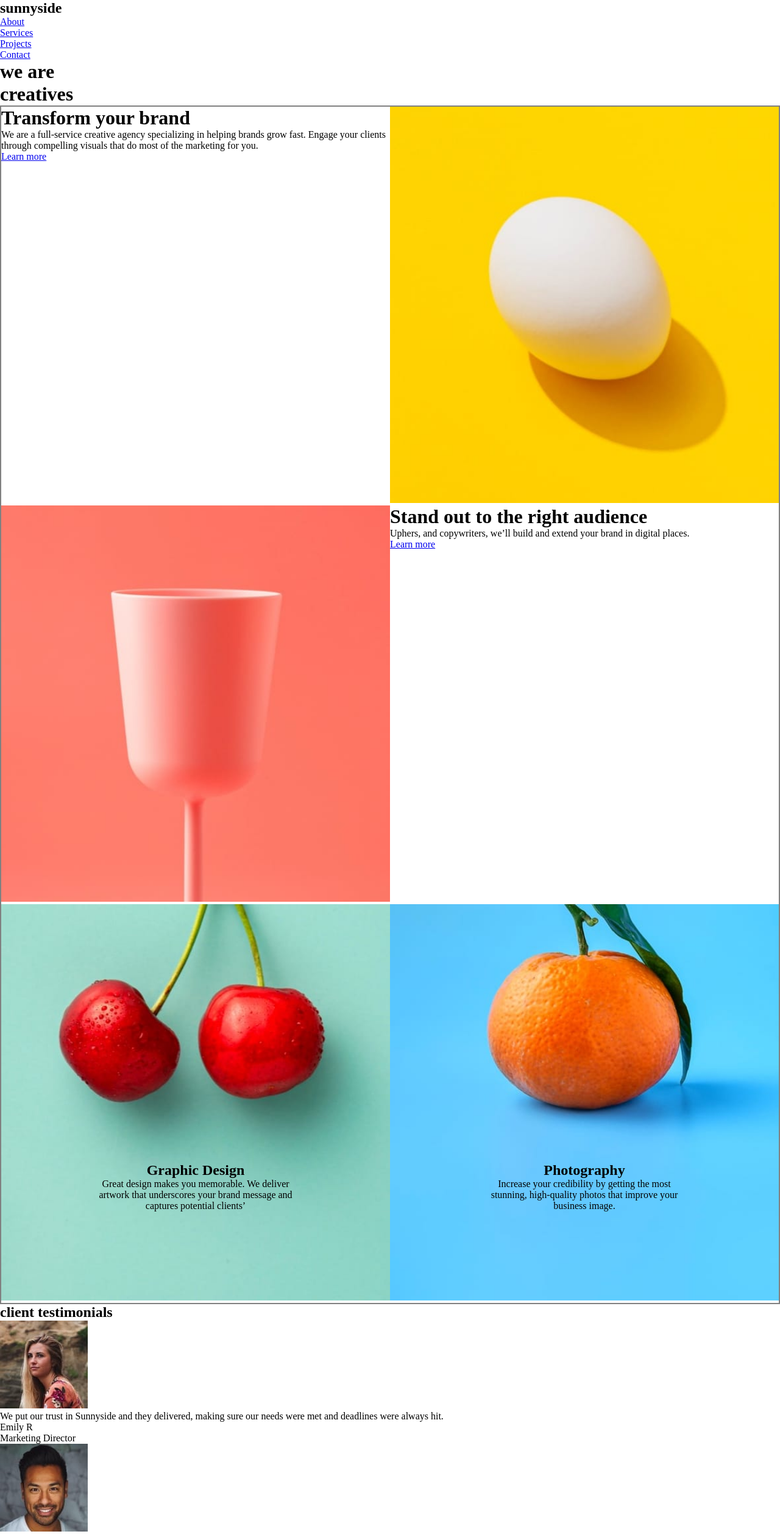
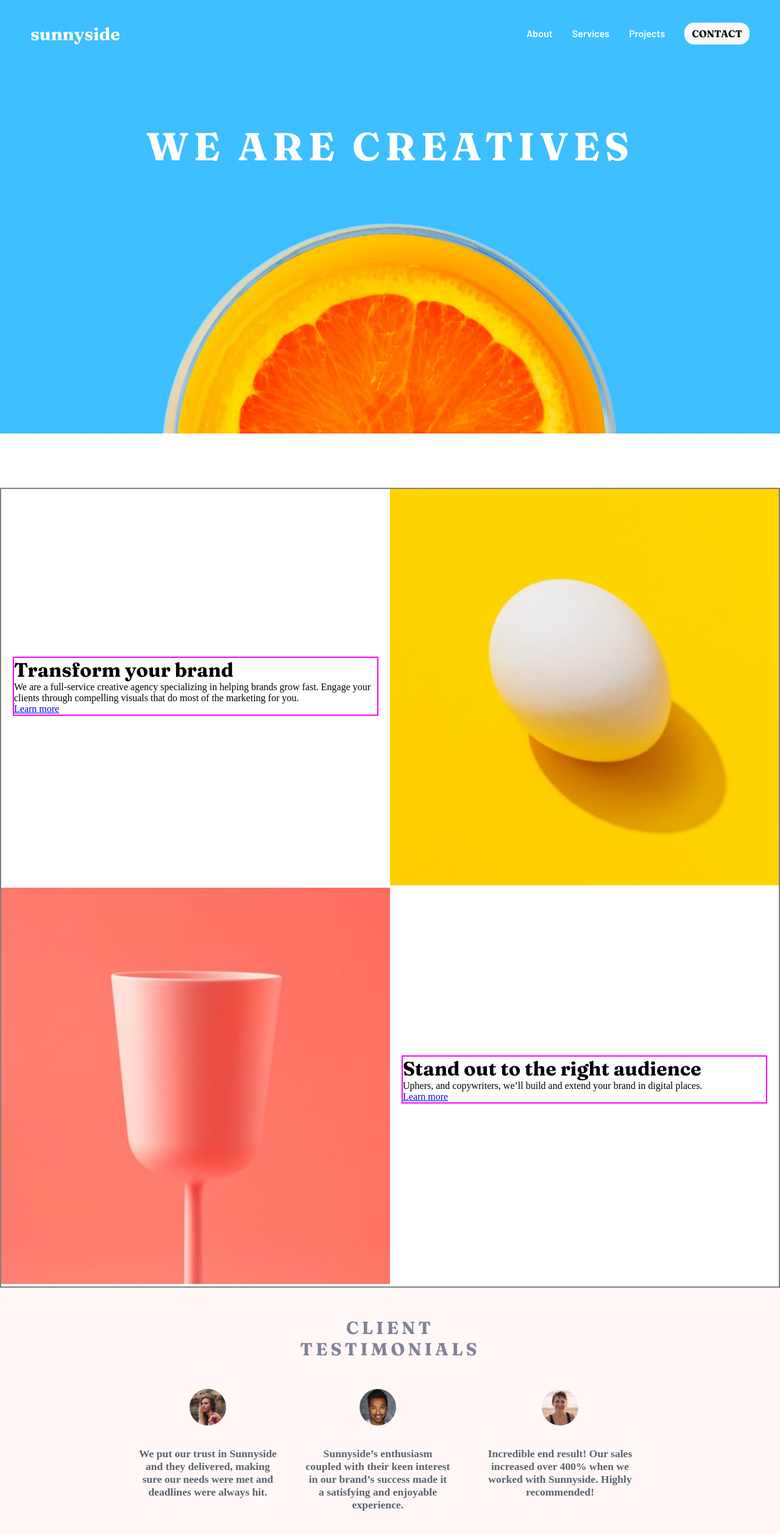
Before and after one commit to IkromBey/Sunny-side-agency-landing-page, a plain HTML site: page index.html in a window 1280 px wide. Shown: the top 2516 px of the page at 61% size. Drawn offline with Linux system fonts and the light colour scheme.

Commit message:
style testimonial and four column img flex section

```diff
--- a/css/style.css
+++ b/css/style.css
@@ -26,23 +26,115 @@
 }
 body {
   background-color: var(--background);
+  font-size: 16px;
 }
+h1, h2 {
+  font-family: "Fraunces", serif;
+}
+header {
+
+  background-image: url("../images/desktop/image-header.jpg");
+  background-repeat: no-repeat;
+  background-size: 100%;
+  width: 100%;
+  height: 100vh;
+}
+.sunnyside {
+  font-size: 1.8rem;
+
+}
+.navbar {
+  color: #fff;
+  height: 110px;
+  padding-right: 50px;
+  padding-left: 50px;
+  display: flex;
+  align-items: center;
+}
+.item-list {
+  display: flex;
+  margin-left: auto;
+}
+.item-list li {
+  list-style-type: none;
+  padding-right: 32px;
+
+}
+.item-list a {
+  text-decoration: none;
+  color: #fff;
+  font-family: 'Barlow',sans-serif;
+  font-weight: 600;
+  transition: .3s ease;
+}
+.item-list a:hover {
+  color: var(--Very-dark-desaturated-blue);
+}
+.contact {
+  font-size: 1rem;
+  font-family: "Fraunces", serif;
+  font-weight: 400;
+  text-decoration: none;
+  text-transform: uppercase;
+  border-radius: 1rem;
+  padding: 6px 12px;
+  color: #000;
+  background-color: #f8f9fa;
+  border-color: #f8f9fa;
+  line-height: 1.5;
+}
+.heading-title {
+  padding: 0 50px;
+  margin-top: 90px;
+  color: #fff;
+  text-transform: uppercase;
+  text-align: center;
+  font-size: 32px;
+  font-weight: 500;
+  letter-spacing: 0.5rem;
+}
+
+/* COLUMN CARD */
+/* COLUMN CARD */
+.column-card {
+  max-width: 100%;
+  width: 600px;
+  border: 2px solid magenta;
+  top: 50%;
+  left: 50%;
+  transform: translate(-50%, -50px);
+  position: absolute;
+}
+
 .main {
   border: 2px solid gray;
 }
+
 .section {
   /* margin: 0 auto; */
+  margin: 0 auto;
   display: flex;
   flex-direction: row;
   width: 100%;
   height: 100%;
 }
+
 .column {
-width: 100%;
-/* max-width: 720px; */
-height: 100%;
-min-height: 650px;
+  position: relative;
+  width: 100%;
+  /* max-width: 720px; */
+  height: 100%;
+  min-height: 650px;
 }
+
+.column img {
+  object-fit: cover;
+  width: 100%;
+  height: 100%;
+  height: 100%;
+  min-height: 650px;
+}
+
 .column img {
   object-fit: cover;
   width: 100%;
@@ -56,7 +148,24 @@ min-height: 650px;
 .column3 {
   order: 2;
 }
-.overlay-text {
+
+
+/* .last-column {
+  display: flex;
+  flex-direction: row;
+  width: 100%;
+  justify-content: center;
+}
+.column5 {
+  width: 50%;
+  overflow: hidden;
+}
+.column5-img {
+  object-fit: cover;
+  max-width: 100%;
+  height: auto;
+} */ */
+/* .overlay-text {
   position: relative;
 
 }
@@ -66,4 +175,76 @@ min-height: 650px;
   top: 80%;
   left: 50%;
   transform: translate(-50%,-100px);
+} */
+
+
+
+
+
+.testimonial {
+  margin: 0 auto;
 }
+.testimonial-title {
+  font-size: 1.2rem;
+  font-family: 'Fraunces',
+  serif;
+  color: hsl(232, 10%, 55%);
+  letter-spacing: 5px;
+  text-transform: uppercase;
+  padding-top: 3rem;
+  padding-bottom: 3rem;
+  text-align: center;
+}
+.testimonial-flex__container {
+  text-align: center;
+  margin: 0 auto;
+  display: flex;
+  justify-content: center;
+  /* max-width: 800px; */
+  width: 100%;
+}
+.testimonial-flex__container-item {
+  width:279px;
+}
+.testimonial-flex__container-item:not(:last-child) {
+  padding-right: 40px;
+}
+.testimonial-flex__container-item__img {
+  width: 60px;
+  height: 60px;
+  border-radius: 50%;
+}
+.testimonial-text {
+  padding-top: 2rem;
+  padding-bottom: 1.5rem;
+  font-size: 1.1rem;
+  color: hsl(213, 9%, 39%);
+  font-weight: 600;
+}
+.testimonial-person {
+  padding-top: 2rem;
+  padding-bottom: 1rem;
+  font-weight: 800;
+  font-family: 'Fraunces',
+  serif;
+  color: hsl(212, 27%, 19%);
+}
+.testimonial-job {
+  padding-bottom: 88px;
+  font-weight: 600;
+  font-size: 0.8rem;
+  line-height: 0%;
+  color: hsl(210, 4%, 67%);
+  font-family: 'Barlow',
+  serif;
+}
+
+
+.milk-row {
+  display: flex;
+  width: 100%;
+}
+.milk-row__img {
+  width: 25%;
+  height: auto;
+}
--- a/index.html
+++ b/index.html
@@ -20,6 +20,7 @@
 </head>
 <body>
   <header>
+
     <nav class="navbar">
       <div class="navbar-logo">
         <h1 class="sunnyside">
@@ -33,13 +34,13 @@
       </ul>
       <a href="#" class="contact">Contact</a>
     </nav>
-  </header>
     <div class="heading-title">
       <h1 class="heading-logo">
-      we are <br>
-      creatives
+        we are creatives
       </h1>
     </div>
+  </header>
+
  <div class="main">
     <div class="section">
       <div class="column column1">
@@ -77,8 +78,9 @@
         </div>
       </div>
       <!--section-->
+    </div> <!--main-->
 
-      <div class="section">
+      <!-- <div class="section">
         <div class="column column5">
           <div class="column-card overlay-text">
             <img class="column-card__img" src="images/desktop/image-graphic-design.jpg" alt="image of cherry">
@@ -101,13 +103,12 @@
               </div>
             </div>
           </div>
-      </div>
+        </div> -->
         <!--section-->
- </div> <!--main-->
 
- <section class="testimonial">
+ <section class="testimonial" style="    background: hsl(7, 99%, 70%, 0.05);">
    <div class="testimonial-title">
-     <h1>client testimonials</h1>
+     <h2>client <br> testimonials</h2>
    </div>
    <div class="testimonial-flex__container">
      <div class="testimonial-flex__container-item">
@@ -151,45 +152,22 @@
    <img src="images/desktop/image-gallery-sugarcubes.jpg" alt="sugar cubes" class="milk-row__img">
  </section>
 
+  <footer>
+    <div class="footer-logo">
+      <h1 class="footer-logo__title">sunnyside</h1>
+      <nav class="footer-nav">
+        <ul class="footer-nav__navbar">
+          <li class="footer-nav__item"> <a href="#" class="footer-nav__item-link">About</a> </li>
+          <li class="footer-nav__item"> <a href="#" class="footer-nav__item-link">Services</a> </li>
+          <li class="footer-nav__item"> <a href="#" class="footer-nav__item-link">Projects</a> </li>
+        </ul>
+      </nav>
+      <div class="social">
 
-  We are creatives
+      </div>
+    </div>
+  </footer>
 
-  Transform your brand
-
-
-
-  Learn more
-
-  Stand out to the right audience
-
-  Using a collaborative formula of designers, researchers, photographers, videographers, and copywriters, we’ll build and extend your brand in digital places.
-
-  Learn more
-
-  Graphic design
-  Great design makes you memorable. We deliver artwork that underscores your brand message and captures potential clients’ attention.
-
-  Photography
-  Increase your credibility by getting the most stunning, high-quality photos that improve your business image.
-
-  Client testimonials
-
-  We put our trust in Sunnyside and they delivered, making sure our needs were met and deadlines were always hit.
-  Emily R.
-  Marketing Director
-
-  Sunnyside’s enthusiasm coupled with their keen interest in our brand’s success made it a satisfying and enjoyable experience.
-  Thomas S.
-  Chief Operating Officer
-
-  Incredible end result! Our sales increased over 400% when we worked with Sunnyside. Highly recommended!
-  Jennie F.
-  Business Owner
-
-  About
-  Services
-  Projects
-  Contact
 
   <div class="attribution">
     Challenge by <a href="https://www.frontendmentor.io?ref=challenge" target="_blank">Frontend Mentor</a>.
```
Lines whose indentation alone changed are shown as unchanged.
